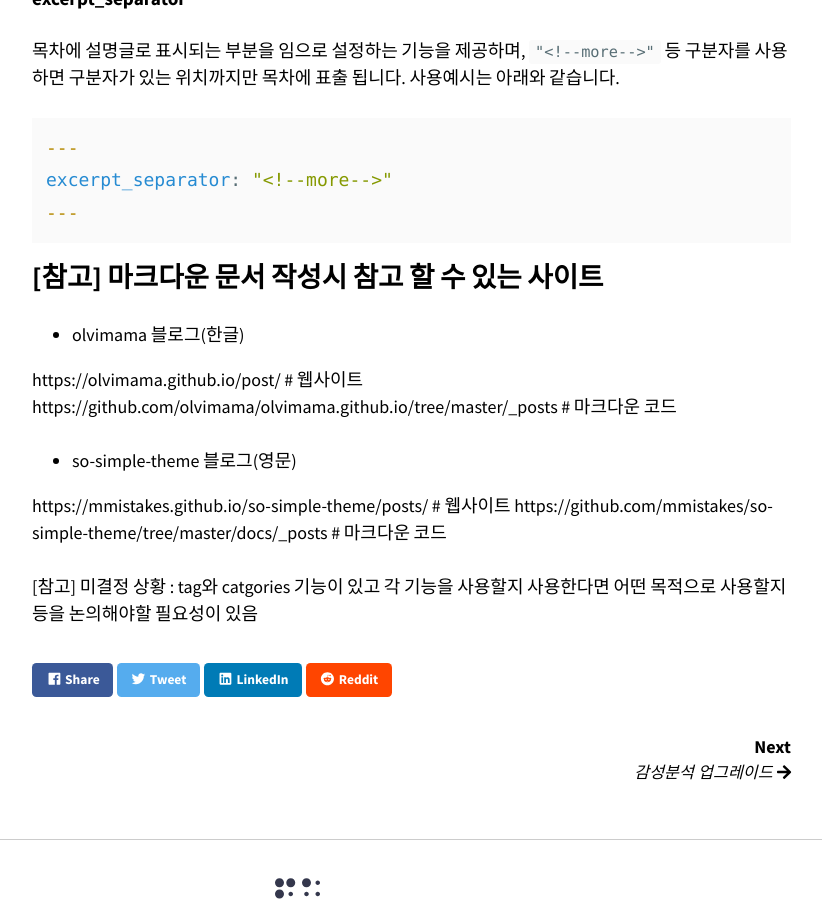
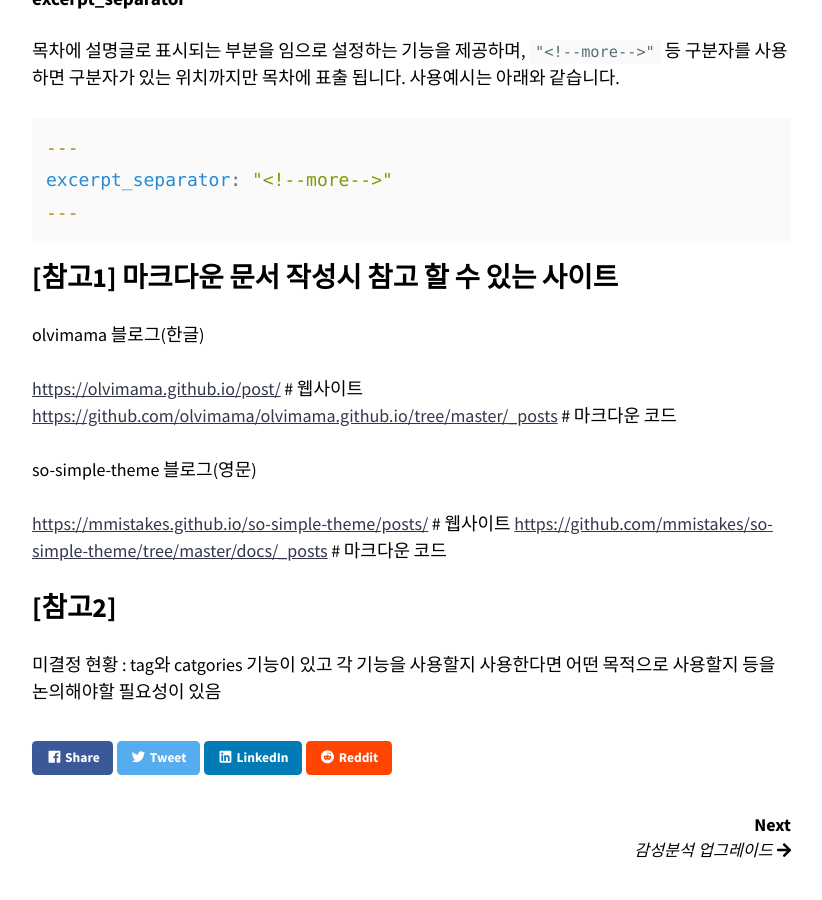
Before and after one commit to hjjson/hjjson.github.io, a Jekyll site: the page built from _posts/2024-10-18-guide-for-blog-write.markdown, in a window 1280 px wide and 900 px high, scrolled down 1921 px. Shown: the whole window, without its empty margins (343-1165 px from the left). Built offline with Jekyll 4.4.1, drawn with Linux system fonts in a browser that asks for light colours; nearby versions of some CDN libraries.

Commit message:
Update 2024-10-18-guide-for-blog-write.markdown

````diff
--- a/_posts/2024-10-18-guide-for-blog-write.markdown
+++ b/_posts/2024-10-18-guide-for-blog-write.markdown
@@ -69,18 +69,19 @@ excerpt_separator: "<!--more-->"
 ---
 ```
 
-## [참고] 마크다운 문서 작성시 참고 할 수 있는 사이트
+## [참고1] 마크다운 문서 작성시 참고 할 수 있는 사이트
 
-- olvimama 블로그(한글)
+olvimama 블로그(한글)
 
-https://olvimama.github.io/post/ # 웹사이트
-https://github.com/olvimama/olvimama.github.io/tree/master/_posts # 마크다운 코드
+[https://olvimama.github.io/post/](https://olvimama.github.io/post/) # 웹사이트
+[https://github.com/olvimama/olvimama.github.io/tree/master/_posts](https://github.com/olvimama/olvimama.github.io/tree/master/_posts) # 마크다운 코드
+
+so-simple-theme 블로그(영문)
+
+[https://mmistakes.github.io/so-simple-theme/posts/](https://mmistakes.github.io/so-simple-theme/posts/) # 웹사이트
+[https://github.com/mmistakes/so-simple-theme/tree/master/docs/_posts](https://github.com/mmistakes/so-simple-theme/tree/master/docs/_posts) # 마크다운 코드
 
 
-- so-simple-theme 블로그(영문)
 
-https://mmistakes.github.io/so-simple-theme/posts/ # 웹사이트
-https://github.com/mmistakes/so-simple-theme/tree/master/docs/_posts # 마크다운 코드
-
-
-[참고] 미결정 상황 : tag와 catgories 기능이 있고 각 기능을 사용할지 사용한다면 어떤 목적으로 사용할지 등을 논의해야할 필요성이 있음
+## [참고2]
+미결정 현황 : tag와 catgories 기능이 있고 각 기능을 사용할지 사용한다면 어떤 목적으로 사용할지 등을 논의해야할 필요성이 있음
````
